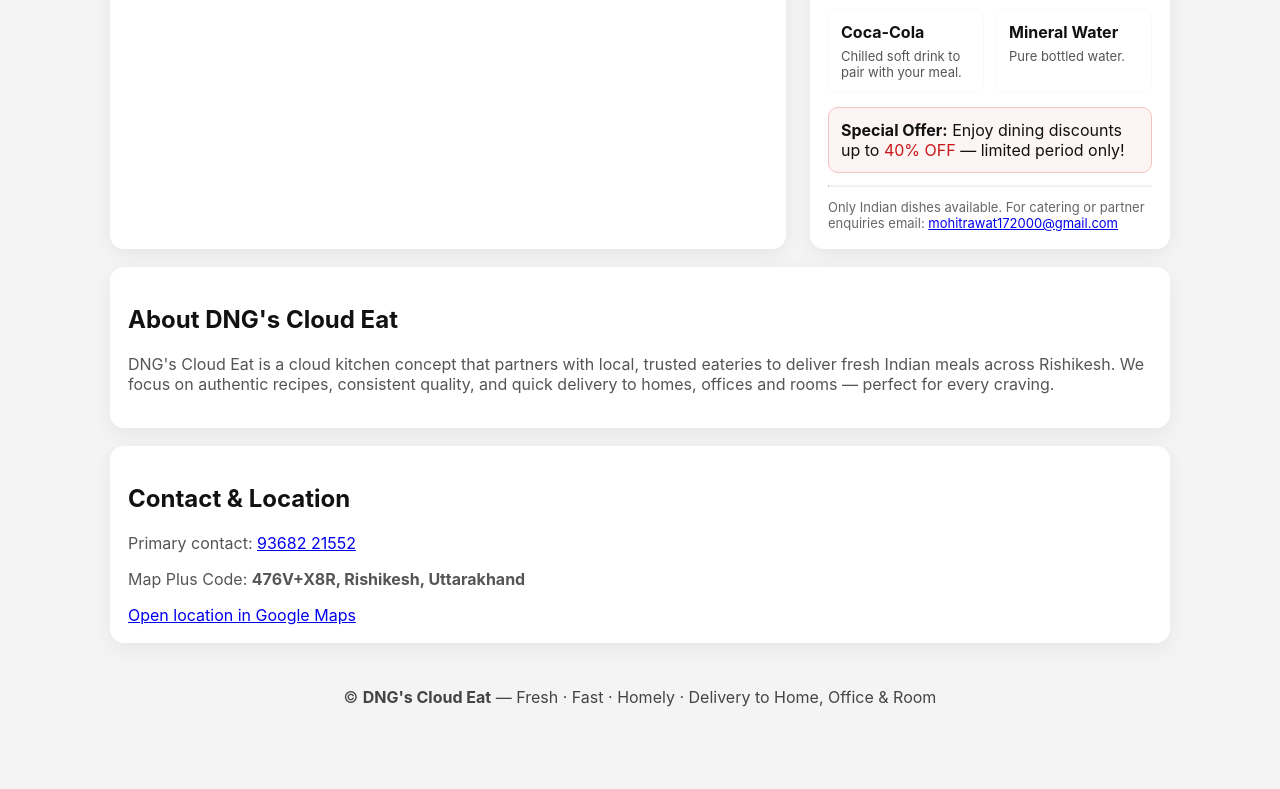
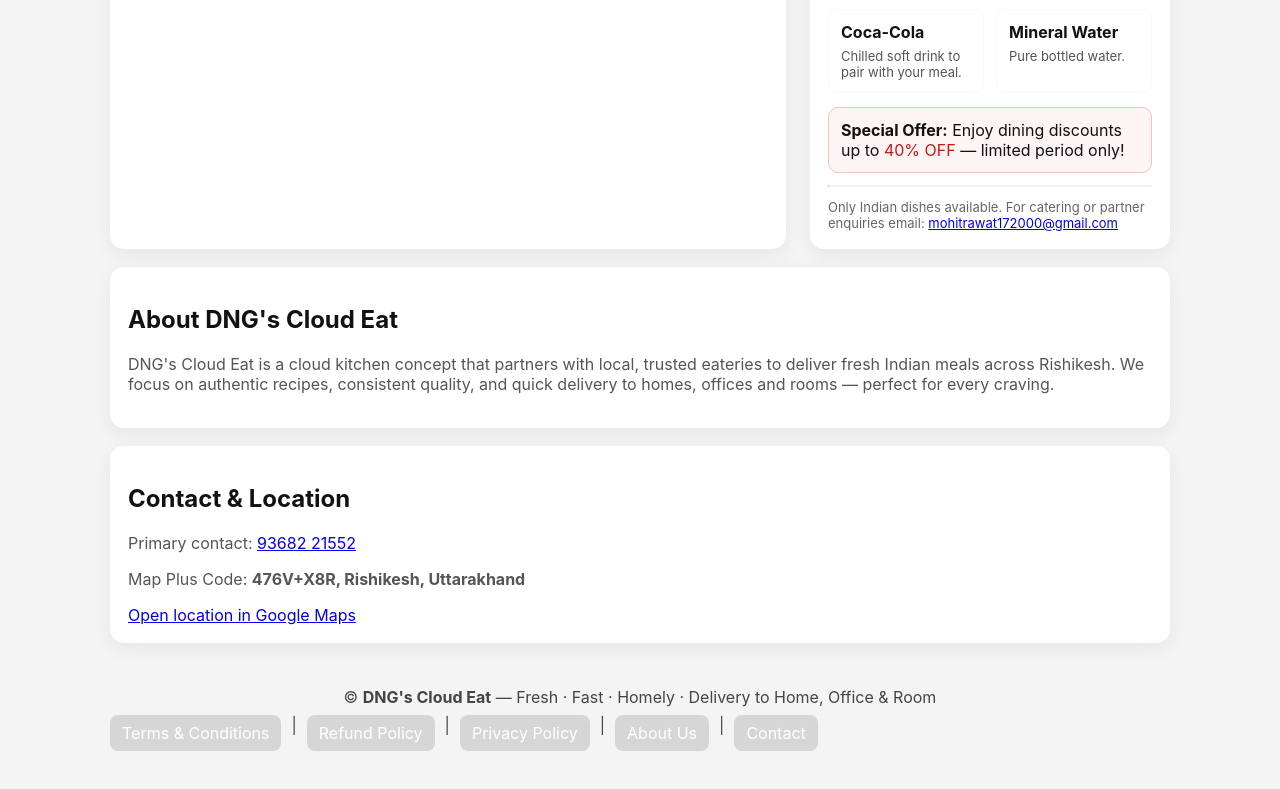
Before and after one commit to rawatmonu716-maker/DNG-Cloud-Eat, a plain HTML site: page index.html in a window 1280 px wide. Shown: the part 1197-1986 px from the top of the page. Before the commit the page ends 1942 px from the top, so only its background shows below. Drawn offline with Linux system fonts and the light colour scheme.

Commit message:
Add footer link to policy pages

```diff
--- a/index.html
+++ b/index.html
@@ -211,6 +211,13 @@
 
     <footer>
       © <strong>DNG's Cloud Eat</strong> — Fresh · Fast · Homely · Delivery to Home, Office & Room
+<nav style="margin-top:8px">
+    <a href="terms.html">Terms & Conditions</a> |
+    <a href="refund.html">Refund Policy</a> |
+    <a href="privacy.html">Privacy Policy</a> |
+    <a href="about.html">About Us</a> |
+    <a href="contact.html">Contact</a>
+  </nav>
     </footer>
   </main>
 
```
